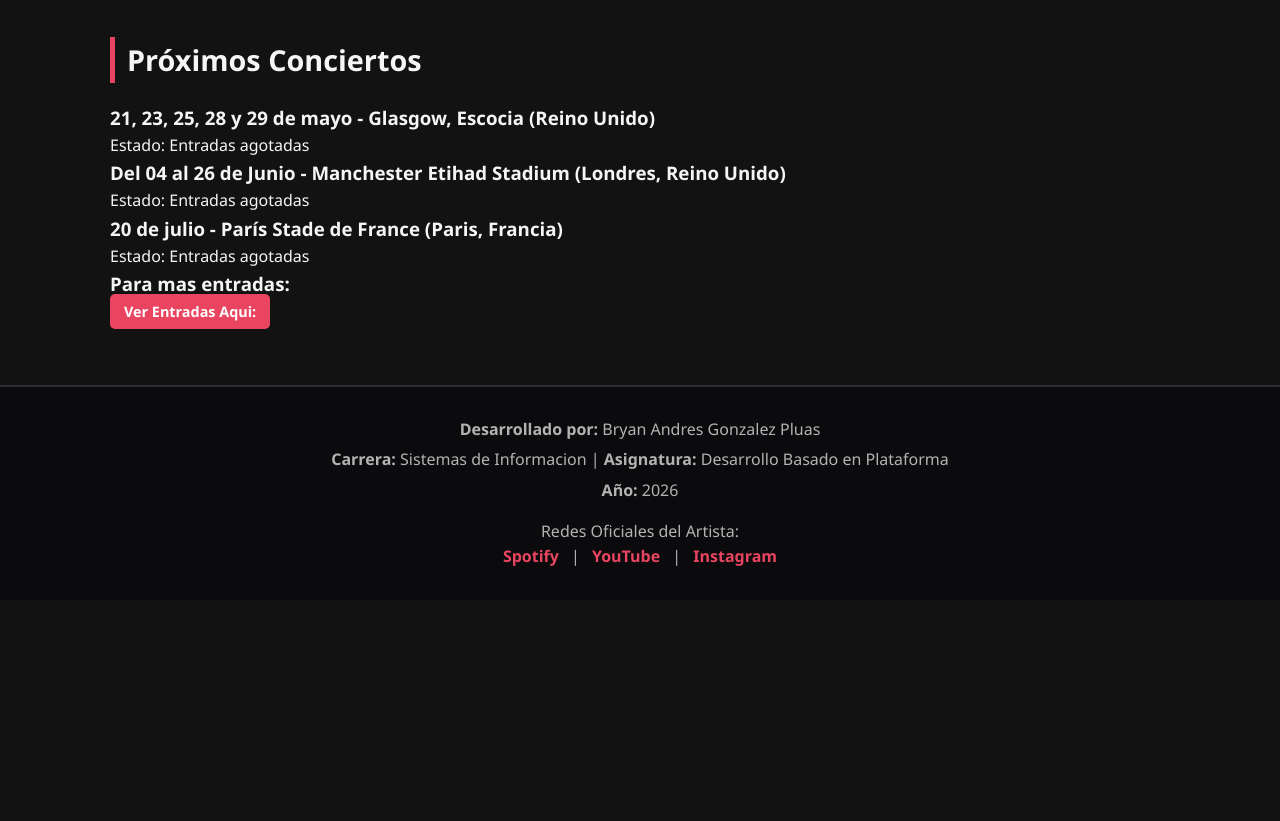
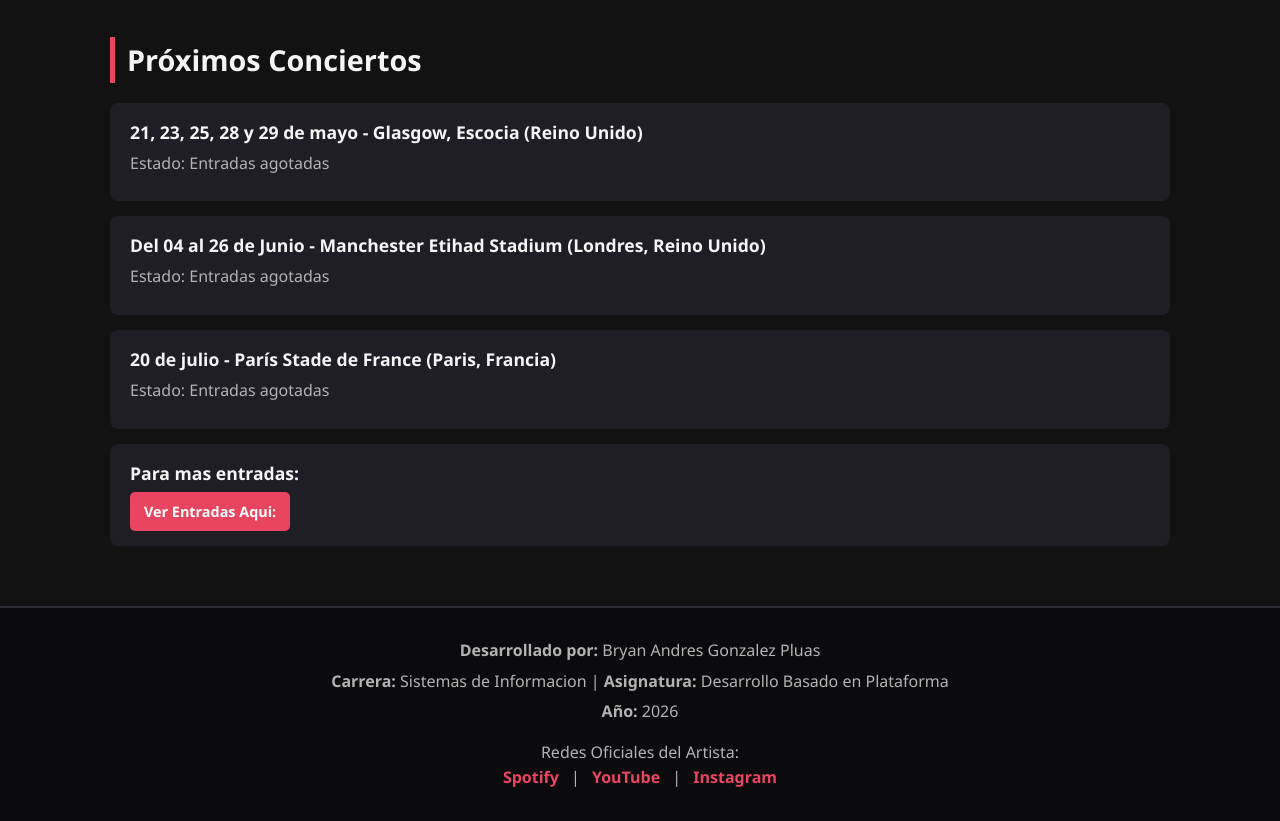
Before and after one commit to bagp060304G/pagina_musical, a plain HTML site: page index.html in a window 1280 px wide. Shown: the part 3830-4651 px from the top of the page. Before the commit the page ends 4430 px from the top, so only its background shows below. Drawn offline with Linux system fonts and the light colour scheme.

Commit message:
Update estilos.css

```diff
--- a/estilos.css
+++ b/estilos.css
@@ -361,3 +361,38 @@ audio {
 .tarjeta-cancion:hover {
     transform: translateY(-5px);
 }
+
+
+
+
+
+
+
+
+
+
+
+
+
+
+.caja-concierto {
+    background-color: var(--fondo-tarjeta);
+    padding: 15px 20px;
+    margin-bottom: 15px;
+    border-radius: 8px;
+
+}
+
+.caja-concierto h3 {
+    margin-bottom: 5px;
+    font-size: 1.1rem;
+}
+
+.caja-concierto p {
+    color: var(--texto-secundario);
+    margin-bottom: 10px;
+}
+
+.caja-concierto .btn {
+    display: inline-block; /* Para que el botón no ocupe todo el ancho */
+}
```
